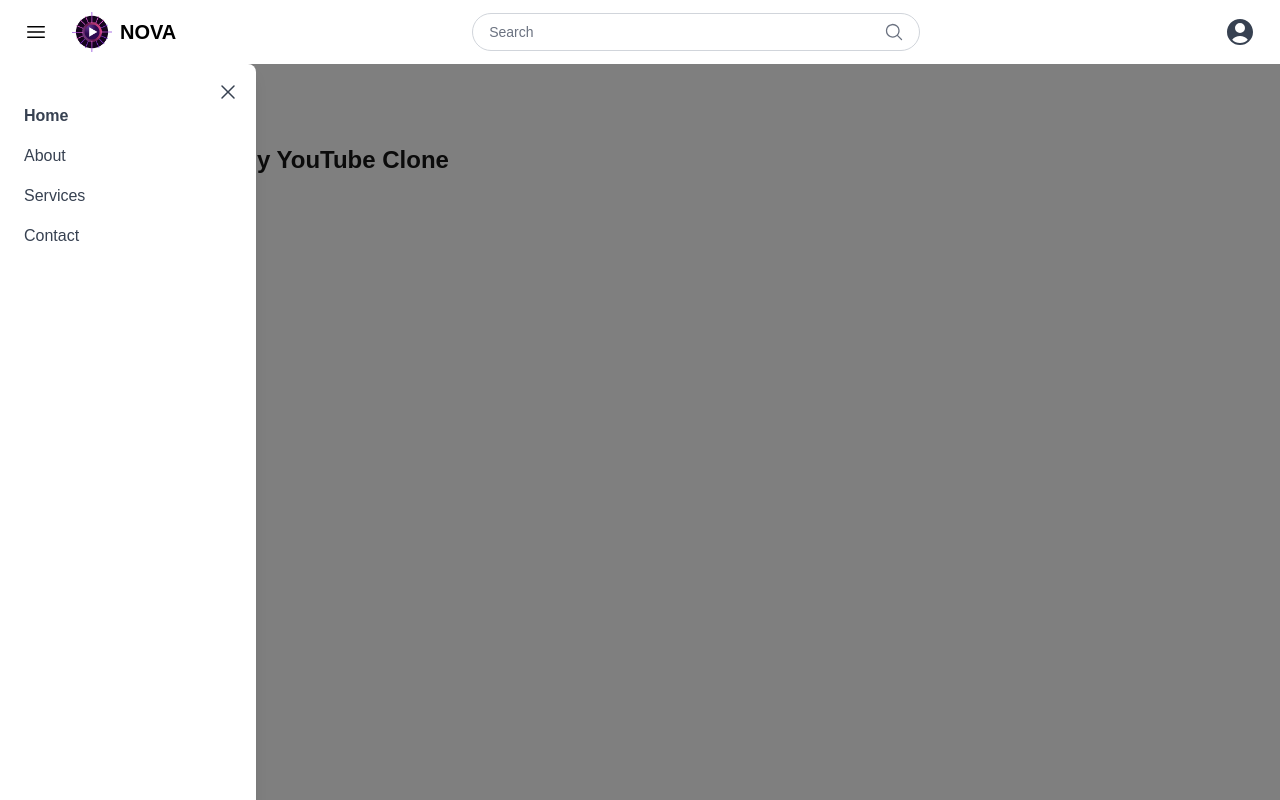
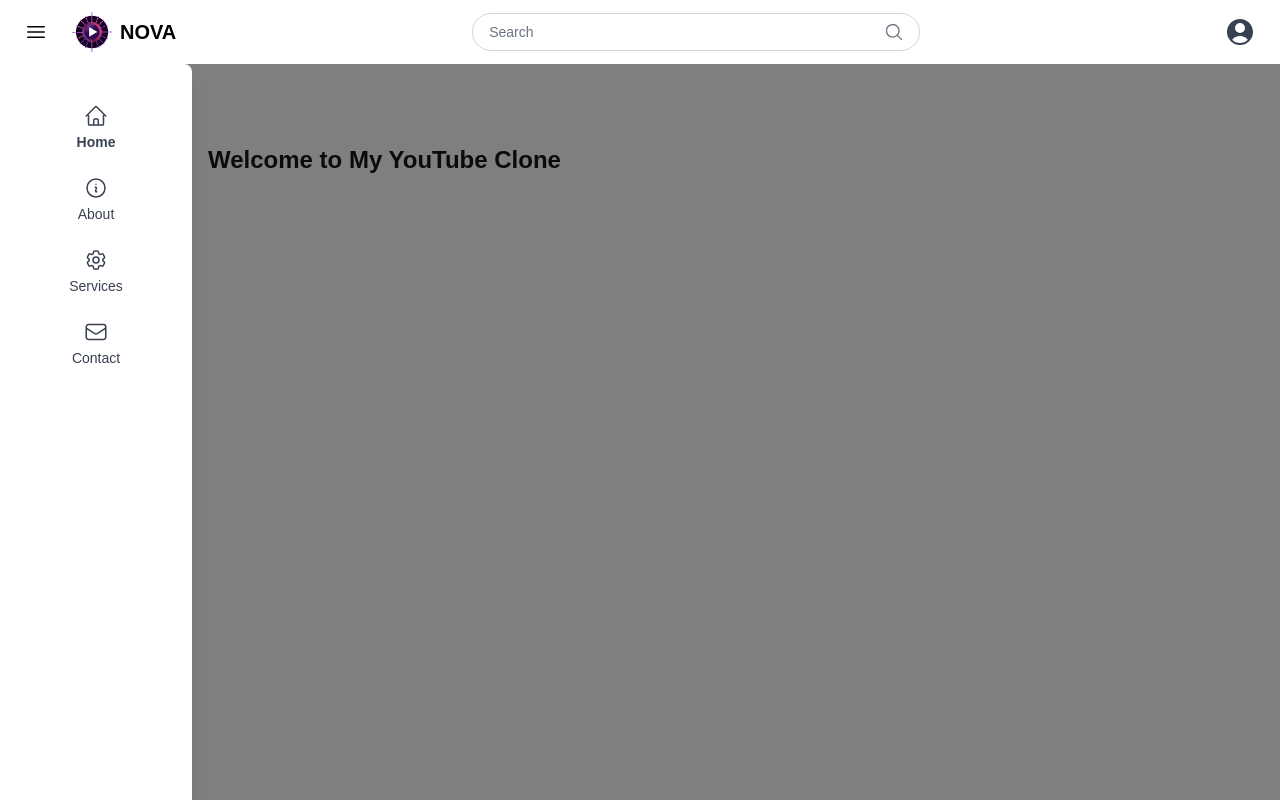
Before and after one commit to QuantumCubed/NOVA, a Next.js app in the folder nova-ui/: page / in a window 1280 px wide. Both pictures are taken after a click on the button 36 px from the left and 32 px from the top of the page. Built offline with nearby package versions, Linux system fonts and the light colour scheme.

Commit message:
side bar enhancement

```diff
--- a/nova-ui/package.json
+++ b/nova-ui/package.json
@@ -10,6 +10,7 @@
   },
   "dependencies": {
     "@heroicons/react": "^2.1.5",
+    "focus-trap-react": "^10.3.0",
     "next": "14.2.15",
     "react": "^18",
     "react-dom": "^18"
--- a/nova-ui/src/app/components/HamburgerButton.tsx
+++ b/nova-ui/src/app/components/HamburgerButton.tsx
@@ -1,8 +1,8 @@
 // src/app/components/HamburgerButton.tsx
 "use client"; // Marks this as a Client Component
 
-import React from 'react';
-import { Bars3Icon } from '@heroicons/react/24/solid';
+import React from "react";
+import { Bars3Icon } from "@heroicons/react/24/solid";
 
 interface HamburgerButtonProps {
   onClick: () => void;
--- a/nova-ui/src/app/components/LogoButton.tsx
+++ b/nova-ui/src/app/components/LogoButton.tsx
@@ -1,12 +1,11 @@
 // src/app/components/LogoButton.tsx
-import React from 'react';
-import Link from 'next/link';
-import Image from 'next/image';
+import React from "react";
+import Link from "next/link";
+import Image from "next/image";
 
 const LogoButton: React.FC = () => {
   return (
-    <Link href="/" aria-label="Home">
-      <div className="logo-link flex items-center space-x-2">
+    <Link href="/" aria-label="Home" className="logo-link flex items-center space-x-2">
       <Image
         src="/logo.png" // Ensure this path points to your actual logo image
         alt="Logo"
@@ -15,7 +14,6 @@ const LogoButton: React.FC = () => {
         className="logo-image"
       />
       <span className="logo-text text-xl font-bold text-black">NOVA</span>
-      </div>
     </Link>
   );
 };
--- a/nova-ui/src/app/components/SearchBar.tsx
+++ b/nova-ui/src/app/components/SearchBar.tsx
@@ -1,6 +1,6 @@
 // src/app/components/SearchBar.tsx
-import React from 'react';
-import { MagnifyingGlassIcon } from '@heroicons/react/24/solid';
+import React from "react";
+import { MagnifyingGlassIcon } from "@heroicons/react/24/solid";
 
 const SearchBar: React.FC = () => {
   return (
--- a/nova-ui/src/app/components/Sidebar.tsx
+++ b/nova-ui/src/app/components/Sidebar.tsx
@@ -1,73 +1,112 @@
 // src/app/components/Sidebar.tsx
 "use client"; // Marks this as a Client Component
 
-import React from 'react';
-import Link from 'next/link';
-import { usePathname } from 'next/navigation'; // Correct import for App Directory
-import { XMarkIcon } from '@heroicons/react/24/solid';
+import React, { useEffect } from "react";
+import Link from "next/link";
+import { usePathname } from "next/navigation";
+import FocusTrap from "focus-trap-react";
+
+// Importing Heroicons for navigation
+import {
+  HomeIcon,
+  InformationCircleIcon,
+  Cog6ToothIcon,
+  EnvelopeIcon,
+} from "@heroicons/react/24/outline"; // Using outline icons for better visual
 
 interface SidebarProps {
   isOpen: boolean;
   onClose: () => void;
 }
 
+interface NavLink {
+  href: string;
+  label: string;
+  icon: React.ReactElement;
+}
+
 const Sidebar: React.FC<SidebarProps> = ({ isOpen, onClose }) => {
   const pathname = usePathname(); // Get current path
 
-  const links = [
-    { href: '/', label: 'Home' },
-    { href: '/about', label: 'About' },
-    { href: '/services', label: 'Services' },
-    { href: '/contact', label: 'Contact' },
+  const links: NavLink[] = [
+    {
+      href: "/",
+      label: "Home",
+      icon: <HomeIcon className="w-6 h-6" />,
+    },
+    {
+      href: "/about",
+      label: "About",
+      icon: <InformationCircleIcon className="w-6 h-6" />,
+    },
+    {
+      href: "/services",
+      label: "Services",
+      icon: <Cog6ToothIcon className="w-6 h-6" />,
+    },
+    {
+      href: "/contact",
+      label: "Contact",
+      icon: <EnvelopeIcon className="w-6 h-6" />,
+    },
     // Add more links as needed
   ];
 
+  // Handle Escape key to close sidebar
+  useEffect(() => {
+    const handleEscape = (event: KeyboardEvent) => {
+      if (event.key === "Escape" && isOpen) {
+        onClose();
+      }
+    };
+    document.addEventListener("keydown", handleEscape);
+    return () => {
+      document.removeEventListener("keydown", handleEscape);
+    };
+  }, [isOpen, onClose]);
+
+  if (!isOpen) return null;
+
   return (
-    <>
+    <FocusTrap active={isOpen}>
+      <div className="relative">
         {/* Overlay */}
-      {isOpen && (
         <div
           className="fixed inset-0 bg-black bg-opacity-50 z-40 transition-opacity duration-300"
           onClick={onClose}
           aria-hidden="true"
         ></div>
-      )}
 
         {/* Sidebar */}
         <div
-        className={`fixed top-16 left-0 w-64 bg-white shadow-lg h-full z-50 transform ${
+          className={`fixed top-16 left-0 w-48 bg-white shadow-lg h-full z-50 transform ${
             isOpen ? "translate-x-0" : "-translate-x-full" /* Fully hide when closed */
           } transition-transform duration-300 ease-in-out rounded-tr-lg rounded-br-lg`}
           aria-label="Sidebar Navigation"
         >
-        {/* Close Button */}
-        <button
-          className="absolute top-4 right-4 text-gray-700 focus:outline-none"
-          onClick={onClose}
-          aria-label="Close Sidebar"
-        >
-          <XMarkIcon className="w-6 h-6" />
-        </button>
-
           {/* Navigation Links */}
           <nav className="mt-10">
-          <ul className="space-y-4 px-6">
+            <ul className="space-y-6 px-6">
               {links.map((link) => (
                 <li key={link.href}>
                   <Link
                     href={link.href}
-                  className={`block text-gray-700 hover:text-blue-500 transition-colors duration-200 ${
-                    pathname === link.href ? "font-semibold text-blue-500" : ""
+                    className={`flex flex-col items-center text-gray-700 hover:text-blue-500 transition-colors duration-200 ${
+                      pathname === link.href
+                        ? "font-semibold text-blue-500"
+                        : ""
                     }`}
                   >
-                  {link.label}
+                    {link.icon}
+                    <span className="mt-1 text-sm">{link.label}</span>
                   </Link>
                 </li>
               ))}
             </ul>
           </nav>
         </div>
-    </>
+      </div>
+    </FocusTrap>
   );
 };
 
--- a/nova-ui/src/app/components/UserProfileButton.tsx
+++ b/nova-ui/src/app/components/UserProfileButton.tsx
@@ -1,6 +1,6 @@
 // src/app/components/UserProfileButton.tsx
-import React from 'react';
-import { UserCircleIcon } from '@heroicons/react/24/solid';
+import React from "react";
+import { UserCircleIcon } from "@heroicons/react/24/solid";
 
 const UserProfileButton: React.FC = () => {
   return (
--- a/nova-ui/src/app/globals.css
+++ b/nova-ui/src/app/globals.css
@@ -13,11 +13,11 @@ body {
   /* Header Component */
   .header-container {
     @apply sticky top-0 z-50 flex items-center justify-between px-4 py-2 bg-white text-black;
-    height: 4rem; /* Ensuring consistent header height */
+    height: 4rem; /* 4rem = 64px */
   }
 
   .header-left-section {
-    @apply flex items-center space-x-4;
+    @apply flex items-center space-x-4; /* space-x-4 = 1rem */
   }
 
   .header-center-section {
@@ -25,43 +25,43 @@ body {
   }
 
   .header-right-section {
-    @apply flex items-center space-x-4;
+    @apply flex items-center space-x-4; /* space-x-4 = 1rem */
   }
 
   /* Button Components */
   .hamburger-button {
-    @apply flex items-center justify-center p-2 focus:outline-none;
+    @apply flex items-center justify-center p-2 focus:outline-none; /* p-2 = 0.5rem */
   }
 
   .hamburger-icon {
-    @apply w-6 h-6 text-black;
+    @apply w-6 h-6 text-black; /* w-6 = 1.5rem, h-6 = 1.5rem */
   }
 
   /* LogoButton Component */
   .logo-link {
-    @apply flex items-center space-x-2;
+    @apply flex items-center space-x-2; /* space-x-2 = 0.5rem */
   }
 
   .logo-image {
-    @apply w-10 h-auto; /* Slightly smaller logo */
+    @apply w-10 h-auto; /* w-10 = 2.5rem */
   }
 
   .logo-text {
-    @apply text-xl font-bold text-black;
+    @apply text-xl font-bold text-black; /* text-xl = 1.25rem */
   }
 
   /* UserProfileButton Component */
   .user-profile-button {
-    @apply p-2 focus:outline-none;
+    @apply p-2 focus:outline-none; /* p-2 = 0.5rem */
   }
 
   .user-profile-icon {
-    @apply w-8 h-8 text-gray-700;
+    @apply w-8 h-8 text-gray-700; /* w-8 = 2rem, h-8 = 2rem */
   }
 
   /* SearchBar Component */
   .search-bar-container {
-    @apply flex items-center w-full max-w-md;
+    @apply flex items-center w-full max-w-md; /* max-w-md = 28rem */
   }
 
   .search-bar-wrapper {
@@ -70,6 +70,7 @@ body {
 
   .search-input {
     @apply w-full py-2 pl-4 pr-12 text-sm bg-white text-black placeholder-gray-500 border border-gray-300 rounded-full focus:outline-none focus:ring-2 focus:ring-blue-500;
+    /* py-2 = 0.5rem, pl-4 = 1rem, pr-12 = 3rem, text-sm = 0.875rem, focus:ring-2 = 0.5rem */
   }
 
   .search-button {
@@ -77,7 +78,7 @@ body {
   }
 
   .search-icon {
-    @apply w-5 h-5 text-gray-500;
+    @apply w-5 h-5 text-gray-500; /* w-5 = 1.25rem, h-5 = 1.25rem */
   }
 
   /* Sidebar Component */
--- a/nova-ui/src/app/page.tsx
+++ b/nova-ui/src/app/page.tsx
@@ -6,7 +6,7 @@ const HomePage: React.FC = () => {
   return (
     <div>
       <Header />
-      <main className="p-4 mt-16 ml-4 md:ml-20">
+      <main className="p-4 mt-16 ml-48"> {/* Use ml-48 (12rem) if sidebar pushes content aside */}
         {/* Your main content goes here */}
         <h1 className="text-2xl font-bold">Welcome to My YouTube Clone</h1>
         {/* Add more content as needed */}
```
Also changed, not shown: nova-ui/src/app/components/Header.tsx (+6 -6 lines), 1 other file (tests, documents, lock files or other folders). Lines whose indentation alone changed are shown as unchanged.
